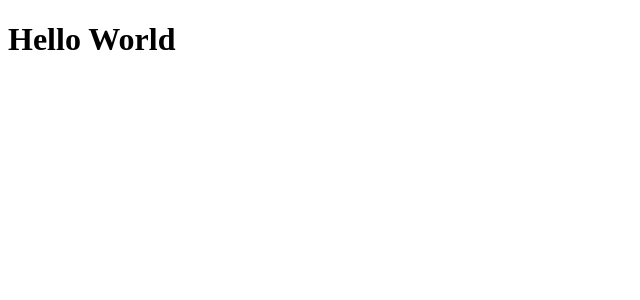
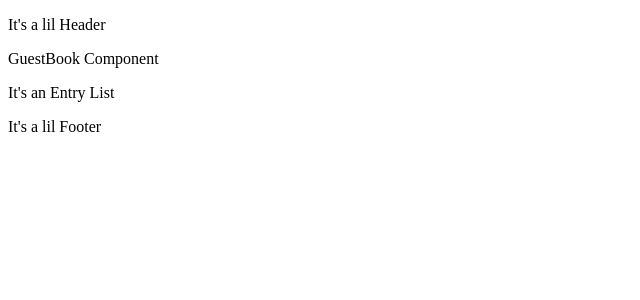
Before and after one commit to k-schrattenholzer/Guestbook-App, a React app: page / in a window 1280 px wide. Shown: the top 300 px of the page, without its empty margins (0-640 px from the left). Built offline with nearby package versions, Linux system fonts and the light colour scheme.

Commit message:
all components rendering properly locally

```diff
--- a/src/App.jsx
+++ b/src/App.jsx
@@ -1,3 +1,11 @@
+import './App.css'
+import Home from './views/Home/Home'
+import Layout from './views/Layout/Layout'
+
 export default function App() {
-  return <h1>Hello World</h1>;
+  return (
+    <Layout>
+      <Home />
+    </Layout>
+  );
 }
--- a/src/components/Entry/Entry.jsx
+++ b/src/components/Entry/Entry.jsx
@@ -2,7 +2,7 @@
 export default function Entry() {
   return (
     <div>
-
+            <p>It's a lil Entry</p>
     </div>
   )
 }
--- a/src/components/EntryList/EntryList.jsx
+++ b/src/components/EntryList/EntryList.jsx
@@ -5,7 +5,7 @@
 export default function EntryList() {
   return (
     <div>
-
+          <p>It's an Entry List</p>
     </div>
   )
 }
--- a/src/components/GuestBook/Guestbook.jsx
+++ b/src/components/GuestBook/Guestbook.jsx
@@ -9,7 +9,7 @@
 export default function Guestbook() {
   return (
     <div>
-      GuestBook Component
+        <p>GuestBook Component</p>
     </div>
   )
 }
--- a/src/components/layout/Footer.jsx
+++ b/src/components/layout/Footer.jsx
@@ -1,7 +1,7 @@
 export default function Footer() {
   return (
     <div>
-      Footer
+      <p>It's a lil Footer</p>
     </div>
   )
 }
--- a/src/components/layout/Header.jsx
+++ b/src/components/layout/Header.jsx
@@ -1,7 +1,7 @@
 export default function Header() {
   return (
     <div>
-      Header
+      <p>It's a lil Header</p>
     </div>
   )
 }
```
Also changed, not shown: src/App.css (added).
